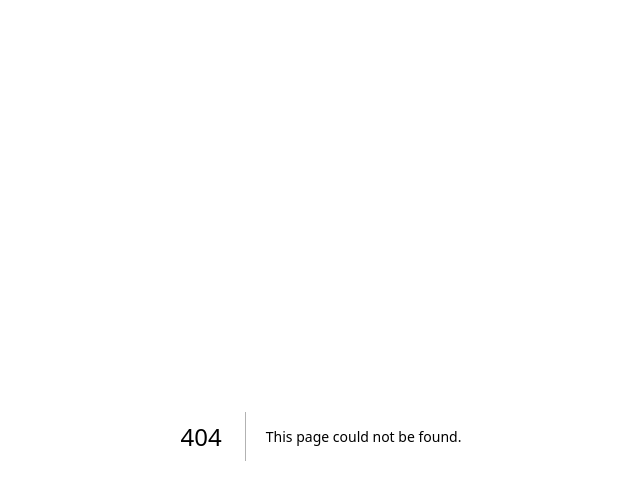
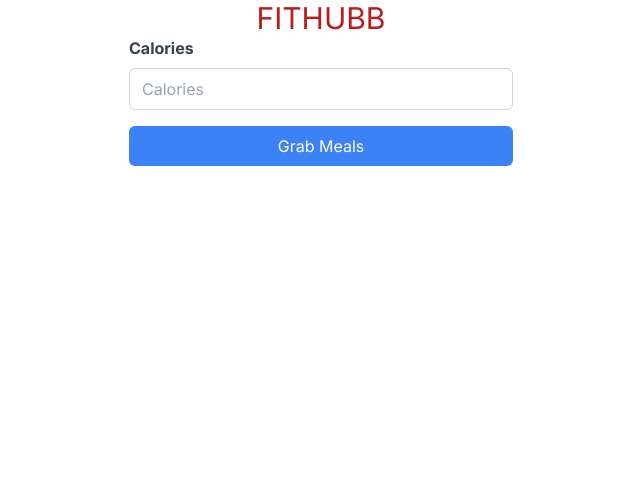
Before and after one commit to 55jflores/fithub, a Next.js app: page /nutrition in a window 1280 px wide. Before the commit this address had no page. Shown: the top 500 px of the page, without its empty margins (319-959 px from the left). Built offline with nearby package versions, Linux system fonts and the light colour scheme.

Commit message:
Added details tags

```diff
--- /dev/null
+++ b/src/app/api/exercises/route.ts
@@ -0,0 +1,14 @@
+import { NextRequest, NextResponse } from "next/server";
+
+export async function GET(req: NextRequest) {
+
+    const {searchParams} = new URL(req.url)
+    const bodypart = searchParams.get('bodypart') as string
+    const equipment = searchParams.get('equipment') as string
+
+    let res = await fetch(`https://jflo55.pythonanywhere.com/api/exercises/${bodypart}/${equipment}`,{method: 'GET'});
+    const data = await res.json();
+
+    return  NextResponse.json({data});
+
+}
--- /dev/null
+++ b/src/app/api/nutrition/route.ts
@@ -0,0 +1,13 @@
+import { NextRequest, NextResponse } from "next/server";
+
+export async function GET(req: NextRequest) {
+
+    const {searchParams} = new URL(req.url)
+    const calories = searchParams.get('calories') as string
+    console.log('Calories are ',calories)
+    let res = await fetch(`https://api.spoonacular.com/mealplanner/generate?apiKey=${process.env.SPOONAPI}&timeFrame=day&targetCalories=${calories}`,{method: 'GET'});
+    const data = await res.json();
+    console.log('Data is ',data);
+    return  NextResponse.json({data});
+
+}
--- /dev/null
+++ b/src/app/exercises/Exercises.tsx
@@ -0,0 +1 @@
+"use client"
--- /dev/null
+++ b/src/app/exercises/page.tsx
@@ -0,0 +1,13 @@
+import React from 'react'
+import type { Metadata } from 'next'
+
+export const metadata: Metadata = {
+  title: 'Exercises',
+  description: 'Spice up your exercises with this page'
+}
+
+export default function Exercises() {
+  return (
+    <div>Unique Exercises go here</div>
+  )
+}
--- a/src/app/layout.tsx
+++ b/src/app/layout.tsx
@@ -1,11 +1,13 @@
 import './globals.css'
 import { Inter } from 'next/font/google'
 import Link from 'next/link'
+import type { Metadata } from 'next'
+
 const inter = Inter({ subsets: ['latin'] })
 
-export const metadata = {
+export const metadata: Metadata = {
   title: 'Fithubb',
-  description: 'All your Fitness and bodybuilding needs in one website',
+  description: 'All your Fitness and BodyBuilding questions and answers in one website',
 }
 
 export default function RootLayout({
@@ -16,7 +18,7 @@ export default function RootLayout({
   return (
     <html lang="en">
       <body className={inter.className}>
-        <Link href='/'><h1 className='text-white text-center text-3xl'>FITHUB</h1></Link>
+        <Link href='/'><h1 className='dark:text-white text-red-700 text-center text-3xl'>FITHUBB</h1></Link>
         {children}
       </body>
     </html>
--- a/src/app/mysplit/legs/page.tsx
+++ b/src/app/mysplit/legs/page.tsx
@@ -10,10 +10,20 @@ export const metadata: Metadata = {
 
 export default function Legs() {
   return (
-    <div className='flex flex-col items-center min-h-screen px-10 md:px-8 lg:px-12'>
-      <div className='flex flex-col max-w-2xl w-full mx-auto my-auto text-white'>
+    <div className='flex flex-col items-center min-h-screen px-10 md:px-8 lg:px-12  text-white'>
         <h1 className='text-2xl text-center'>LEGS</h1>
-        <h1>Leg Extensions</h1>
+        <p>Words go here</p>
+        <p>Words go here</p>
+        <p>Words go here</p>
+        <p>Words go here</p>
+        <p>Words go here</p>
+        <p>Words go here</p>
+
+      <div className='flex flex-col max-w-2xl w-full mx-auto my-auto'>
+        <div className='space-y-4'>
+
+        <details>
+          <summary>Leg Extensions</summary>
           <h1>Set 1: 15 Set 2: 12 Set 3: 12</h1>
           <iframe
             className='w-full h-64 md:h-96 lg:h-128 aspect-w-16 aspect-h-9'
@@ -22,8 +32,10 @@ export default function Legs() {
             allow="accelerometer; autoplay; clipboard-write; encrypted-media; gyroscope; picture-in-picture; web-share"
             allowFullScreen
           />
+        </details>
 
-        <h1>Leg Curls</h1>
+        <details>
+          <summary>Leg Curls</summary>
           <h1>Set 1: 15 Set 2: 12 Set 3: 12</h1>
           <iframe
             className='w-full h-64 md:h-96 lg:h-128 aspect-w-16 aspect-h-9'
@@ -32,8 +44,10 @@ export default function Legs() {
             allow="accelerometer; autoplay; clipboard-write; encrypted-media; gyroscope; picture-in-picture; web-share"
             allowFullScreen
           />
+        </details>
 
-        <h1>Smith Machine Bulgarian Split Squats</h1>
+        <details>
+          <summary>Smith Machine Bulgarian Split Squats</summary>
           <h1>Set 1: 15 Set 2: 12 Set 3: 12</h1>
           <iframe
             className='w-full h-64 md:h-96 lg:h-128 aspect-w-16 aspect-h-9'
@@ -42,8 +56,10 @@ export default function Legs() {
             allow="accelerometer; autoplay; clipboard-write; encrypted-media; gyroscope; picture-in-picture; web-share"
             allowFullScreen
           />
+        </details>
 
-        <h1>Smith Machine Hip Thrust</h1>
+        <details>
+          <summary>Smith Machine Hip Thrust</summary>
           <h1>Set 1: 15 Set 2: 12 Set 3: 12</h1>
           <iframe
             className='w-full h-64 md:h-96 lg:h-128 aspect-w-16 aspect-h-9'
@@ -52,8 +68,10 @@ export default function Legs() {
             allow="accelerometer; autoplay; clipboard-write; encrypted-media; gyroscope; picture-in-picture; web-share"
             allowFullScreen
           />
+        </details>
 
-        <h1>Smith Machine Hack Squat</h1>
+        <details>
+          <summary>Smith Machine Hack Squat</summary>
           <h1>Set 1: 15 Set 2: 12 Set 3: 12</h1>
           <iframe
             className='w-full h-64 md:h-96 lg:h-128 aspect-w-16 aspect-h-9'
@@ -62,8 +80,10 @@ export default function Legs() {
             allow="accelerometer; autoplay; clipboard-write; encrypted-media; gyroscope; picture-in-picture; web-share"
             allowFullScreen
           />
+        </details>
 
-        <h1>Cable Pullthrough</h1>
+        <details>
+          <summary>Cable Pullthrough</summary>
           <h1>Set 1: 15 Set 2: 12 Set 3: 12</h1>
           <iframe
             className='w-full h-64 md:h-96 lg:h-128 aspect-w-16 aspect-h-9'
@@ -72,6 +92,9 @@ export default function Legs() {
             allow="accelerometer; autoplay; clipboard-write; encrypted-media; gyroscope; picture-in-picture; web-share"
             allowFullScreen
           />
+        </details>
+        </div>
+
       </div>
     </div>
   )
--- /dev/null
+++ b/src/app/nutrition/page.tsx
@@ -0,0 +1,63 @@
+"use client"
+
+import React, { FormEvent, useState } from 'react'
+
+interface three_meals {
+  id: number,
+  imageType: string,
+  title: string,
+  readyInMinutes: number,
+  servings: number,
+  sourceURL: string
+
+}
+
+export default function Nutrition() {
+  const [calories, setCalories] = useState<string>("");
+  const [data, setData] = useState<any | null>(null);
+
+  const handleSubmit = async (event: FormEvent) => {
+    event.preventDefault()
+
+    const form = event.target as HTMLFormElement
+    const res = await fetch(`/api/nutrition/?calories=${calories}`, {cache: 'no-store'})
+
+    if (!res.ok) {
+      throw new Error ('Failed to fetch data')
+    }
+
+    const result = await res.json();
+    console.log('Result is ',result.data)
+    setData(result.data)
+  }
+
+   // Setting calories
+  const handleCaloriesChange = (event: React.ChangeEvent<HTMLInputElement>) => {
+    setCalories(event.target.value);
+  };
+
+  return (
+    <div>
+       <form onSubmit={handleSubmit} className="max-w-sm mx-auto">
+          <div className="mb-4">
+            <label htmlFor="year" className="block mb-2 font-bold text-gray-700">
+              Calories
+            </label>
+            <input
+              type="number"
+              placeholder="Calories"
+              min="1500"
+              max="2500"
+              id="calories"
+              name="calories"
+              required
+              value={calories}
+              className="w-full px-3 py-2 border border-gray-300 rounded-md focus:outline-none focus:border-blue-500"
+              onChange={handleCaloriesChange}
+            />
+          </div>
+          <button type="submit" className="w-full px-4 py-2 text-white bg-blue-500 rounded-md hover:bg-blue-600">Grab Meals</button>
+        </form>
+    </div>
+  )
+}
--- a/src/app/page.tsx
+++ b/src/app/page.tsx
@@ -3,9 +3,15 @@ import Link from 'next/link'
 export default function Home() {
   return (
     <div className='text-center'>
+      <Link href='/nutrition'><h1 className='text-cyan-500'>Nutrition</h1></Link>
+      <Link href='/supplements'><h1 className='text-cyan-500'>Supplements</h1></Link>
+      <Link href='/exercises'><h1 className='text-cyan-500'>Exercises</h1></Link>
       <Link href='/mysplit'><h1 className='text-cyan-500'>My Split</h1></Link>
-      <Link href='/mysplit'><h1 className='text-cyan-500'>Unique Exercises</h1></Link>
-      <h1 className='text-white'>Welcome Page goes here</h1>
+
+      <Link href='/cardio'><h1 className='text-cyan-500'>Cardio</h1></Link>
+
+
+      <h1 className='text-white'>Everything Fitness and BodyBuilding related in one website</h1>
 
     </div>
   )
--- /dev/null
+++ b/src/app/supplements/page.tsx
@@ -0,0 +1,7 @@
+import React from 'react'
+
+export default function Supplements() {
+  return (
+    <div>Supplements</div>
+  )
+}
--- /dev/null
+++ b/src/app/training/page.tsx
@@ -0,0 +1,7 @@
+import React from 'react'
+
+export default function Training() {
+  return (
+    <div>Training</div>
+  )
+}
--- a/src/app/uniqueexercises/page.tsx
+++ /dev/null
@@ -1,7 +0,0 @@
-import React from 'react'
-
-export default function UniqeExercises() {
-  return (
-    <div>Unique Exercises go here</div>
-  )
-}
```
Also changed, not shown: src/app/training/layout.tsx (added). Lines whose indentation alone changed are shown as unchanged.
